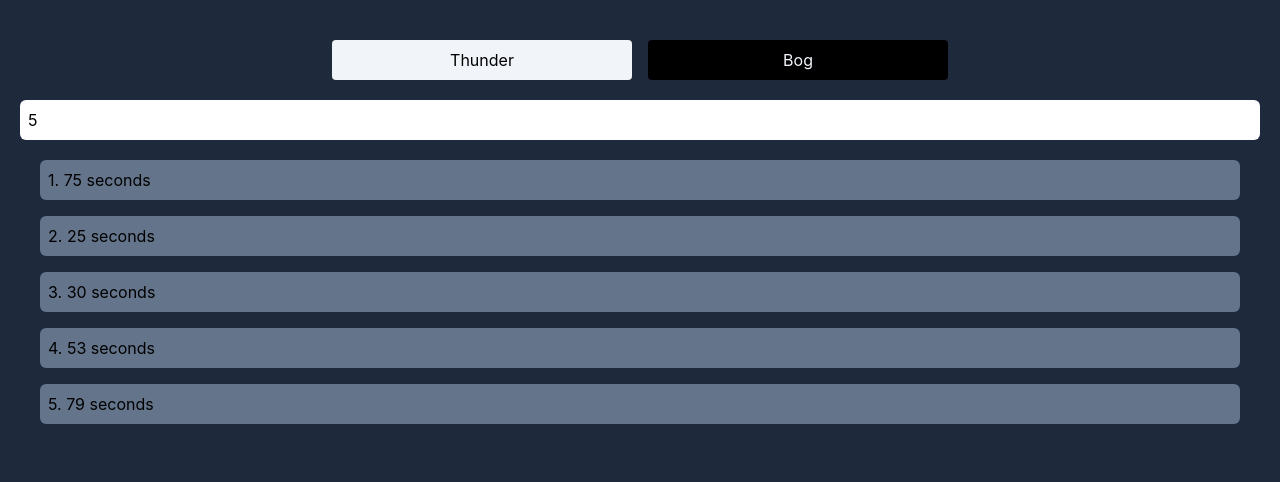
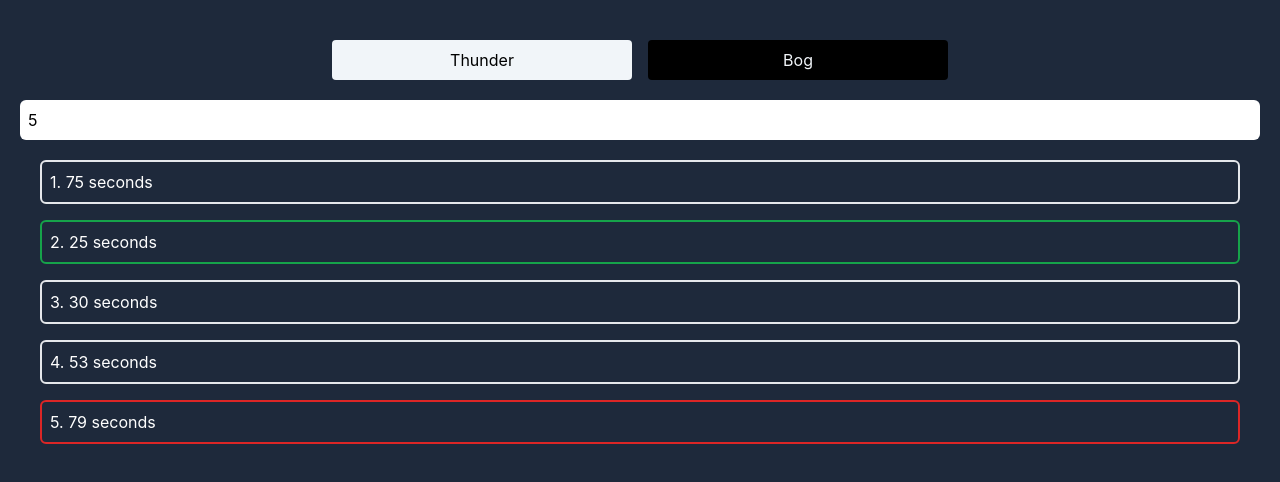
Before and after one commit to zclinberg/thunderbog, a React (Create React App) app: page / in a window 1280 px wide. Both pictures are taken after typing "5" into the empty fields and a click on the button "Thunder". Shown: the top 482 px of the page. Built offline with nearby package versions, Linux system fonts and the light colour scheme.

Commit message:
Highlight longest/shortest positions

```diff
--- a/src/App.js
+++ b/src/App.js
@@ -4,7 +4,7 @@ import Form from './Form';
 
 function App() {
   return (
-    <div className="flex flex-col flexgrow bg-slate-800 min-h-screen  min-w-screen">
+    <div className="flex flex-col flexgrow min-h-screen  min-w-screen bg-slate-800 ">
       <div className="flex flex-row justify-center p-5">
         <Form/>
       </div>
--- a/src/Form.jsx
+++ b/src/Form.jsx
@@ -100,6 +100,17 @@ export default function Form(props) {
         setSong(_song)
     }
 
+    const getResultCls = (duration) => {
+        let color;
+        if(duration === Math.max(...durations)) {
+            color = "text-white border-red-600"
+        } else if (duration === Math.min(...durations)) {
+            color = "text-white border-green-600"
+        }else {
+            color = "text-white"
+        }
+        return `${color} rounded-md flex-grow p-2 border-2`
+    }
     return (
     <form className="flex flex-col w-full">
         <div className="flex flex-row justify-center p-5 w-full space-x-4">
@@ -109,8 +120,8 @@ export default function Form(props) {
 
         <input value={drinkers} onChange={(e)=> (setDrinkers(parseInt(e.target.value)||''))} className='rounded-md p-2' type="number" placeholder="# of drinkers" min={1} max={10} />
         <div className='flex flex-col p-5 space-y-4 w-full justify-center'>
-            {drinkers > 0 && durations.map((val, idx) => (
-                <div key={idx} className="bg-slate-500 rounded-md flex-grow p-2">{idx+1}. {val} seconds</div>
+            {drinkers > 0 && durations.map((duration, idx) => (
+                <div key={idx} className={getResultCls(duration)}>{idx+1}. {duration} seconds</div>
             ))}
         </div>
     </form>
```
